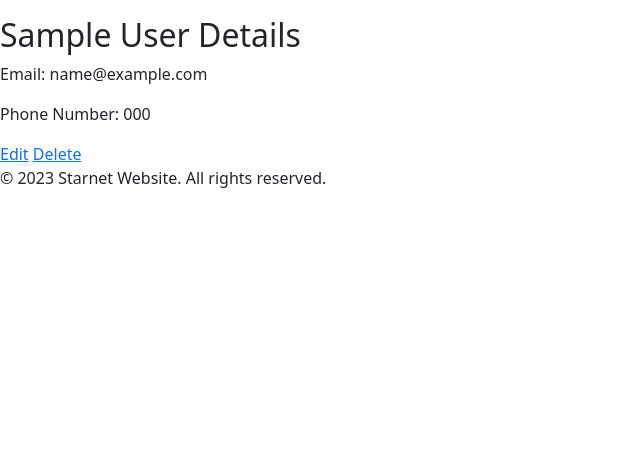
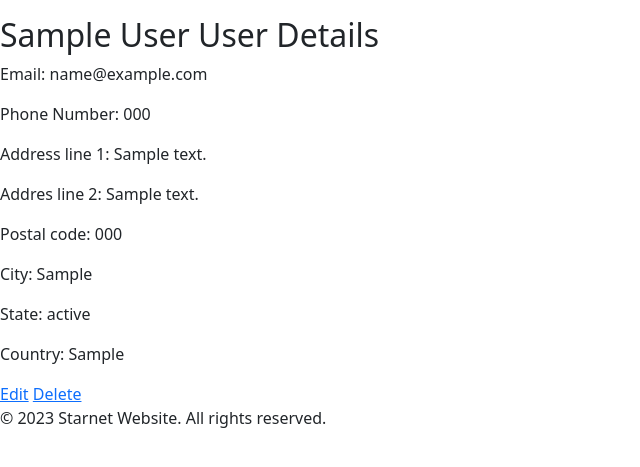
Before and after one commit to Fluorky/Computer-Service-Django-Api, a Django app: page /customer/1/ in a window 1280 px wide. Shown: the part 200-667 px from the top of the page, without its empty margins (0-640 px from the left). Run offline with Django 4.2, Linux system fonts and the light colour scheme; tables that the repository leaves empty hold one stand-in row (values such as "Sample post").

Commit message:
Update customer and service technian details html templates

```diff
--- a/computerserviceapp/templates/computerserviceapp/details/customer_detail.html
+++ b/computerserviceapp/templates/computerserviceapp/details/customer_detail.html
@@ -3,9 +3,16 @@
 {% block title %}Customer Details{% endblock %}
 
 {% block content %}
-    <h2>{{ customer.name }} Details</h2>
+    <h2>{{ customer.name }} {{customer.surname}} Details</h2>
     <p>Email: {{ customer.email }}</p>
     <p>Phone Number: {{ customer.phone_number }}</p>
+    <p>Address line 1: {{ customer.address_line1 }}</p>
+    <p>Addres line 2: {{ customer.address_line2 }}</p>
+    <p>Postal code: {{ customer.postal_code }}</p>
+    <p>City: {{ customer.city }}</p>
+    <p>State: {{ customer.state }}</p>
+    <p>Country: {{ customer.country }}</p>
+
     <!-- To do -->
     <!-- Add more details as needed -->
     <a href="{% url 'customer_edit' pk=customer.pk %}">Edit</a>
--- a/computerserviceapp/templates/computerserviceapp/details/service_technician_details.html
+++ b/computerserviceapp/templates/computerserviceapp/details/service_technician_details.html
@@ -5,6 +5,8 @@
 {% block content %}
     <h2>{{ technician.name }} {{ technician.surname }} Details</h2>
     <p>Specialization: {{ technician.specialization }}</p>
+    <p>Email: {{ technician.email }}</p>
+    <p>Phone Number: {{ technician.phone_number }}</p>
     <!-- Add more details as needed -->
     <a href="{% url 'service_technician_edit' pk=technician.pk %}">Edit</a>
     <a href="{% url 'service_technician_delete' pk=technician.pk %}">Delete</a>
```
Also changed, not shown: computerserviceapp/templates/computerserviceapp/delete/customer_confirm_delete.html (renamed from computerserviceapp/templates/computerserviceapp/delete/customer_delete.html), computerserviceapp/templates/computerserviceapp/delete/invoice_confirm_delete.html (renamed from computerserviceapp/templates/computerserviceapp/delete/invoice_delete.html), computerserviceapp/templates/computerserviceapp/delete/part_confirm_delete.html (renamed from computerserviceapp/templates/computerserviceapp/delete/part_delete.html), computerserviceapp/templates/computerserviceapp/delete/service_request_confirm_delete.html (renamed from computerserviceapp/templates/computerserviceapp/delete/service_request_delete.html), computerserviceapp/templates/computerserviceapp/delete/service_technician_confirm_ddelete.html (renamed from computerserviceapp/templates/computerserviceapp/delete/service_technician_delete.html).
